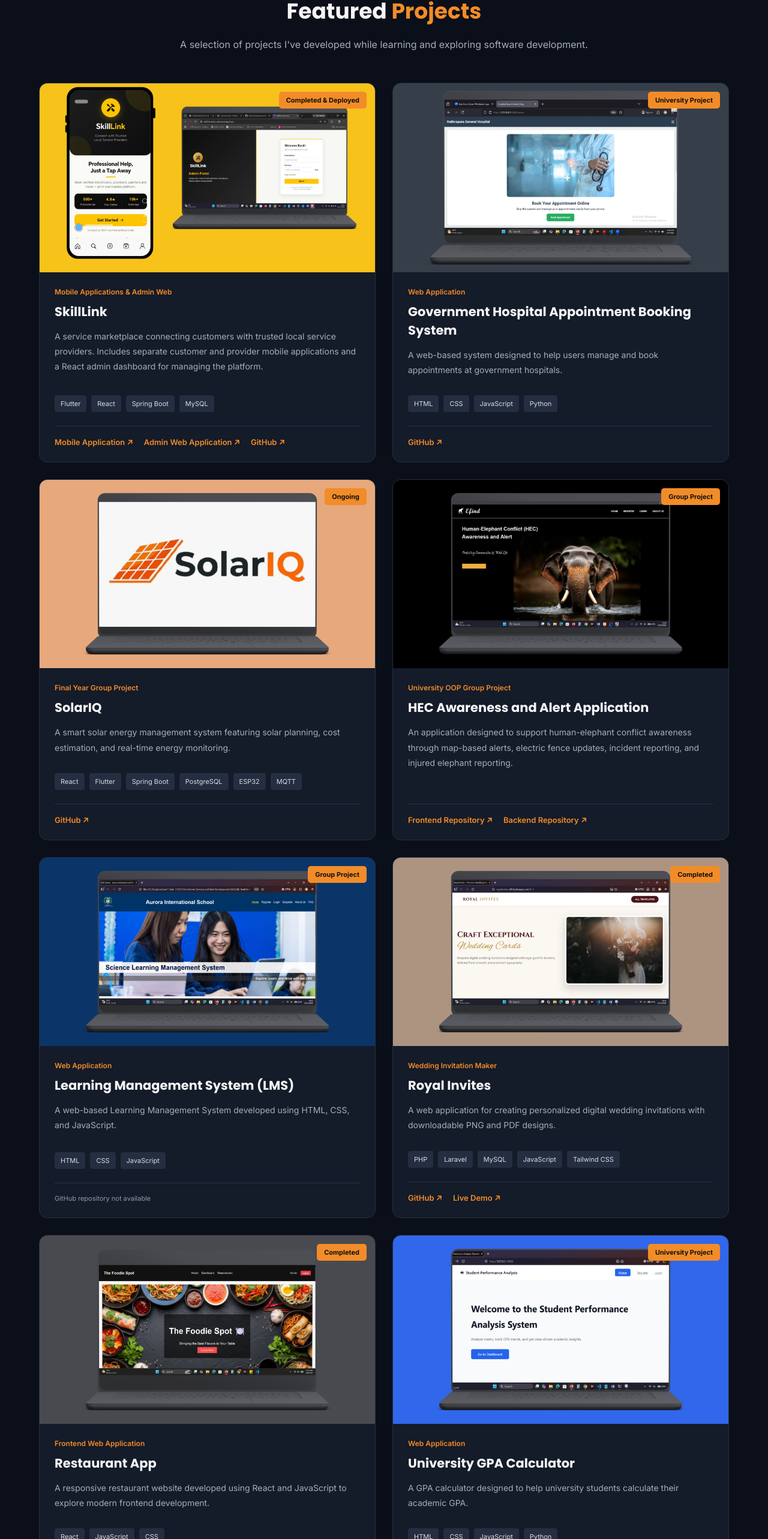
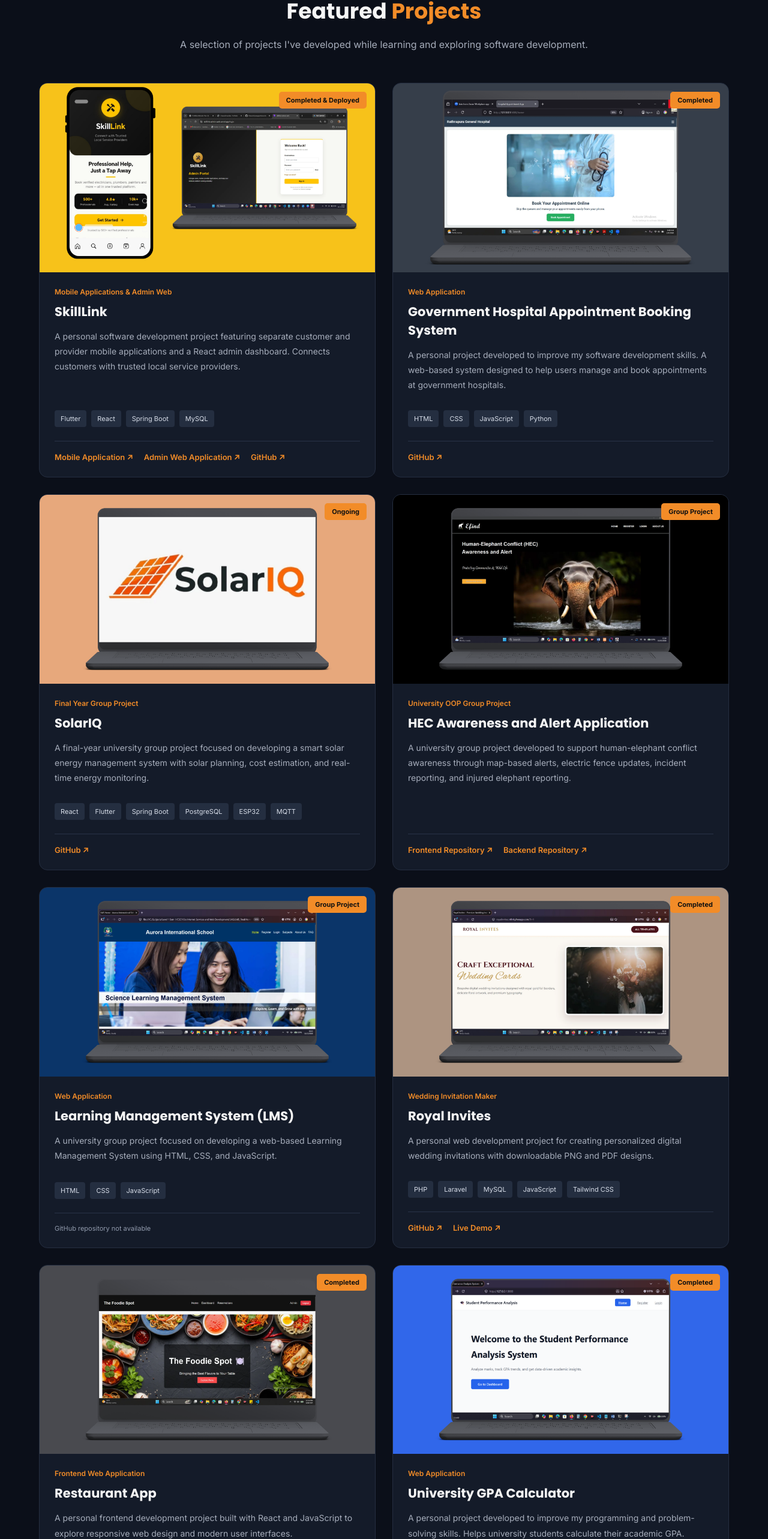
Before and after one commit to CharuniLiyanage/charuni-portfolio, a React (Vite) app in the folder charuni-portfolio/: page / in a window 1280 px wide. Shown: the part 2524-5090 px from the top of the page at 60% size. Built offline with nearby package versions, Linux system fonts and the light colour scheme.

Commit message:
Update project section

```diff
--- a/charuni-portfolio/src/components/Projects.jsx
+++ b/charuni-portfolio/src/components/Projects.jsx
@@ -5,7 +5,7 @@ const projects = [
     category: "Mobile Applications & Admin Web",
     status: "Completed & Deployed",
     description:
-      "A service marketplace connecting customers with trusted local service providers. Includes separate customer and provider mobile applications and a React admin dashboard for managing the platform.",
+      "A personal software development project featuring separate customer and provider mobile applications and a React admin dashboard. Connects customers with trusted local service providers.",
     technologies: ["Flutter", "React", "Spring Boot", "MySQL"],
     image: "images/skilllink.png",
     links: [
@@ -26,9 +26,9 @@ const projects = [
   {
     title: "Government Hospital Appointment Booking System",
     category: "Web Application",
-    status: "University Project",
+    status: "Completed",
     description:
-      "A web-based system designed to help users manage and book appointments at government hospitals.",
+      "A personal project developed to improve my software development skills. A web-based system designed to help users manage and book appointments at government hospitals.",
     technologies: ["HTML", "CSS", "JavaScript", "Python"],
     image: "images/hospital-booking.png",
     links: [
@@ -43,7 +43,7 @@ const projects = [
     category: "Final Year Group Project",
     status: "Ongoing",
     description:
-      "A smart solar energy management system featuring solar planning, cost estimation, and real-time energy monitoring.",
+      "A final-year university group project focused on developing a smart solar energy management system with solar planning, cost estimation, and real-time energy monitoring.",
     technologies: [
       "React",
       "Flutter",
@@ -65,7 +65,7 @@ const projects = [
     category: "University OOP Group Project",
     status: "Group Project",
     description:
-      "An application designed to support human-elephant conflict awareness through map-based alerts, electric fence updates, incident reporting, and injured elephant reporting.",
+      "A university group project developed to support human-elephant conflict awareness through map-based alerts, electric fence updates, incident reporting, and injured elephant reporting.",
     technologies: [],
     image: "images/hec.png",
     links: [
@@ -84,7 +84,7 @@ const projects = [
     category: "Web Application",
     status: "Group Project",
     description:
-      "A web-based Learning Management System developed using HTML, CSS, and JavaScript.",
+      "A university group project focused on developing a web-based Learning Management System using HTML, CSS, and JavaScript.",
     technologies: ["HTML", "CSS", "JavaScript"],
     image: "images/lms.png",
     links: [],
@@ -94,7 +94,7 @@ const projects = [
     category: "Wedding Invitation Maker",
     status: "Completed",
     description:
-      "A web application for creating personalized digital wedding invitations with downloadable PNG and PDF designs.",
+      "A personal web development project for creating personalized digital wedding invitations with downloadable PNG and PDF designs.",
     technologies: [
       "PHP",
       "Laravel",
@@ -119,7 +119,7 @@ const projects = [
     category: "Frontend Web Application",
     status: "Completed",
     description:
-      "A responsive restaurant website developed using React and JavaScript to explore modern frontend development.",
+      "A personal frontend development project built with React and JavaScript to explore responsive web design and modern user interfaces.",
     technologies: ["React", "JavaScript", "CSS"],
     image: "images/restaurant.png",
     links: [
@@ -132,9 +132,9 @@ const projects = [
   {
     title: "University GPA Calculator",
     category: "Web Application",
-    status: "University Project",
+    status: "Completed",
     description:
-      "A GPA calculator designed to help university students calculate their academic GPA.",
+      "A personal project developed to improve my programming and problem-solving skills. Helps university students calculate their academic GPA.",
     technologies: ["HTML", "CSS", "JavaScript", "Python"],
     image: "images/gpa-calculator.png",
     links: [
@@ -177,7 +177,13 @@ function Projects() {
                   {project.title}
                 </div>
 
-                <span className="project-status">
+                <span
+                  className={`project-status ${
+                    project.status === "Ongoing"
+                      ? "status-ongoing"
+                      : "status-completed"
+                  }`}
+                >
                   {project.status}
                 </span>
               </div>
--- a/charuni-portfolio/src/styles.css
+++ b/charuni-portfolio/src/styles.css
@@ -410,6 +410,9 @@ a {
 
 /* PROJECTS */
 
+
+/* PROJECTS */
+
 .projects-section {
   background: #0b0f19;
 }
@@ -443,7 +446,7 @@ a {
   border-color: #f28c28;
 }
 
-/* Fixed image size for all project cards */
+/* PROJECT IMAGE */
 
 .project-image {
   width: 100%;
@@ -477,6 +480,8 @@ a {
   font-weight: 600;
 }
 
+/* PROJECT STATUS */
+
 .project-status {
   position: absolute;
   top: 14px;
@@ -489,6 +494,8 @@ a {
   font-size: 11px;
   font-weight: 700;
 }
+
+/* PROJECT DETAILS */
 
 .project-details {
   display: flex;
@@ -518,6 +525,8 @@ a {
   margin-bottom: 15px;
 }
 
+/* TECHNOLOGY TAGS */
+
 .project-tags {
   display: flex;
   flex-wrap: wrap;
@@ -532,6 +541,8 @@ a {
   border-radius: 4px;
   font-size: 11px;
 }
+
+/* PROJECT LINKS */
 
 .project-links {
   display: flex;
@@ -562,75 +573,9 @@ a {
 /* RESPONSIVE DESIGN */
 
 @media (max-width: 768px) {
-  .menu-toggle {
-    display: block;
-  }
-
-  .nav-links {
-    display: none;
-    position: absolute;
-    top: 75px;
-    left: 0;
-    width: 100%;
-    background: #101624;
-    padding: 25px;
-    flex-direction: column;
-    gap: 22px;
-  }
-
-  .nav-links.active {
-    display: flex;
-  }
-
-  .hero {
-    flex-direction: column-reverse;
-    text-align: center;
-    gap: 45px;
-  }
-
-  .hero-image {
-    width: 260px;
-    height: 310px;
-  }
-
-  .hero-buttons,
-  .social-links {
-    justify-content: center;
-  }
-
-  .hero-description {
-    margin: auto;
-  }
-
-  .about-content {
-    grid-template-columns: 1fr;
-    gap: 35px;
-  }
-
-  .skills-grid {
-    grid-template-columns: 1fr;
-  }
-
   .projects-grid {
     grid-template-columns: 1fr;
-  }
-
-  .section {
-    padding: 70px 0;
-  }
-}
-
-@media (max-width: 480px) {
-  .hero-content h1 {
-    font-size: 38px;
-  }
-
-  .hero-content h2 {
-    font-size: 18px;
-  }
-
-  .section-heading h2 {
-    font-size: 29px;
+    gap: 22px;
   }
 
   .project-details {
@@ -642,6 +587,18 @@ a {
   }
 }
 
+@media (max-width: 480px) {
+  .project-status {
+    top: 10px;
+    right: 10px;
+    font-size: 10px;
+    padding: 6px 9px;
+  }
+
+  .project-links {
+    gap: 12px;
+  }
+}
 
 /* EXPERIENCE SECTION */
 
```
